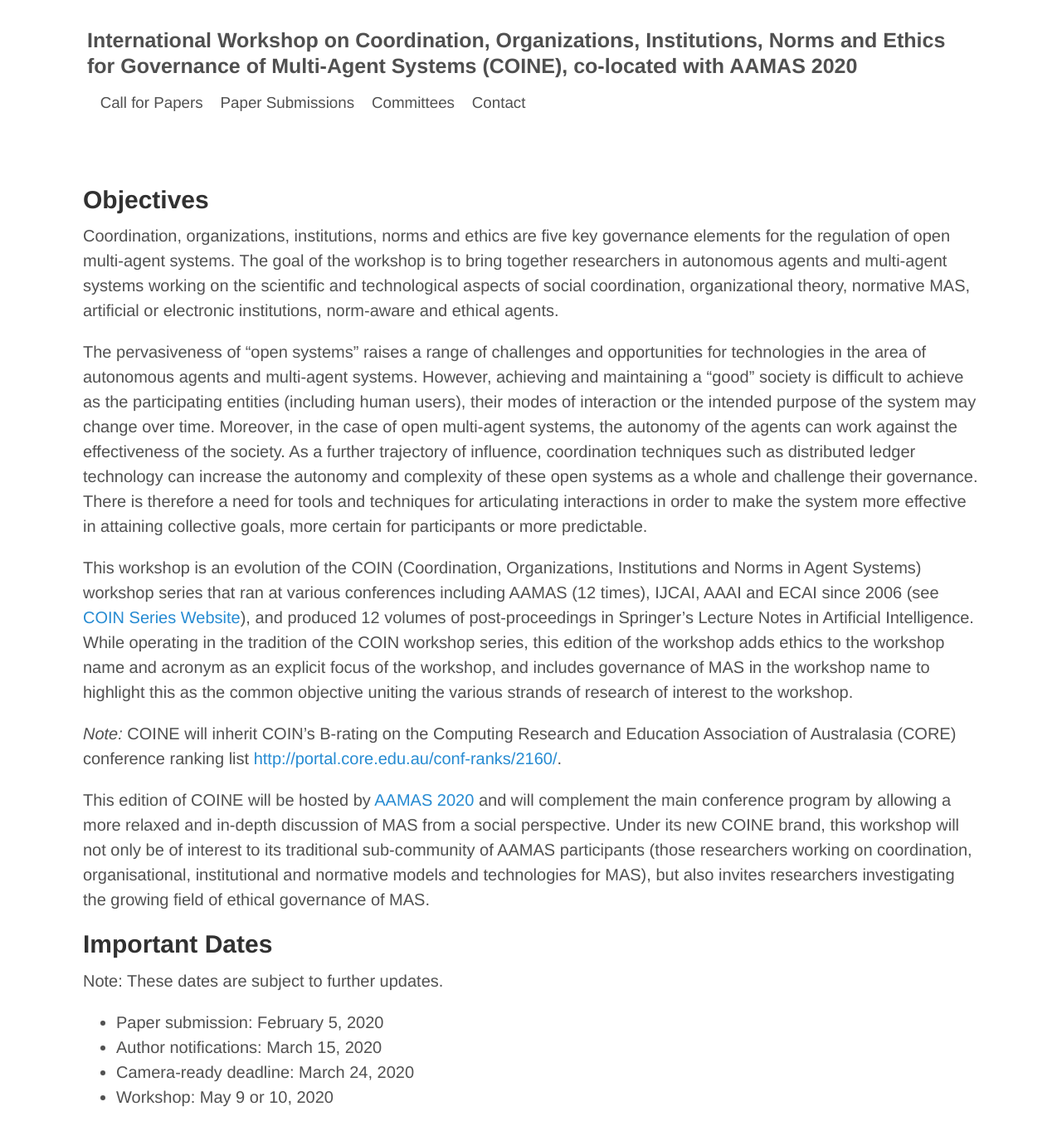
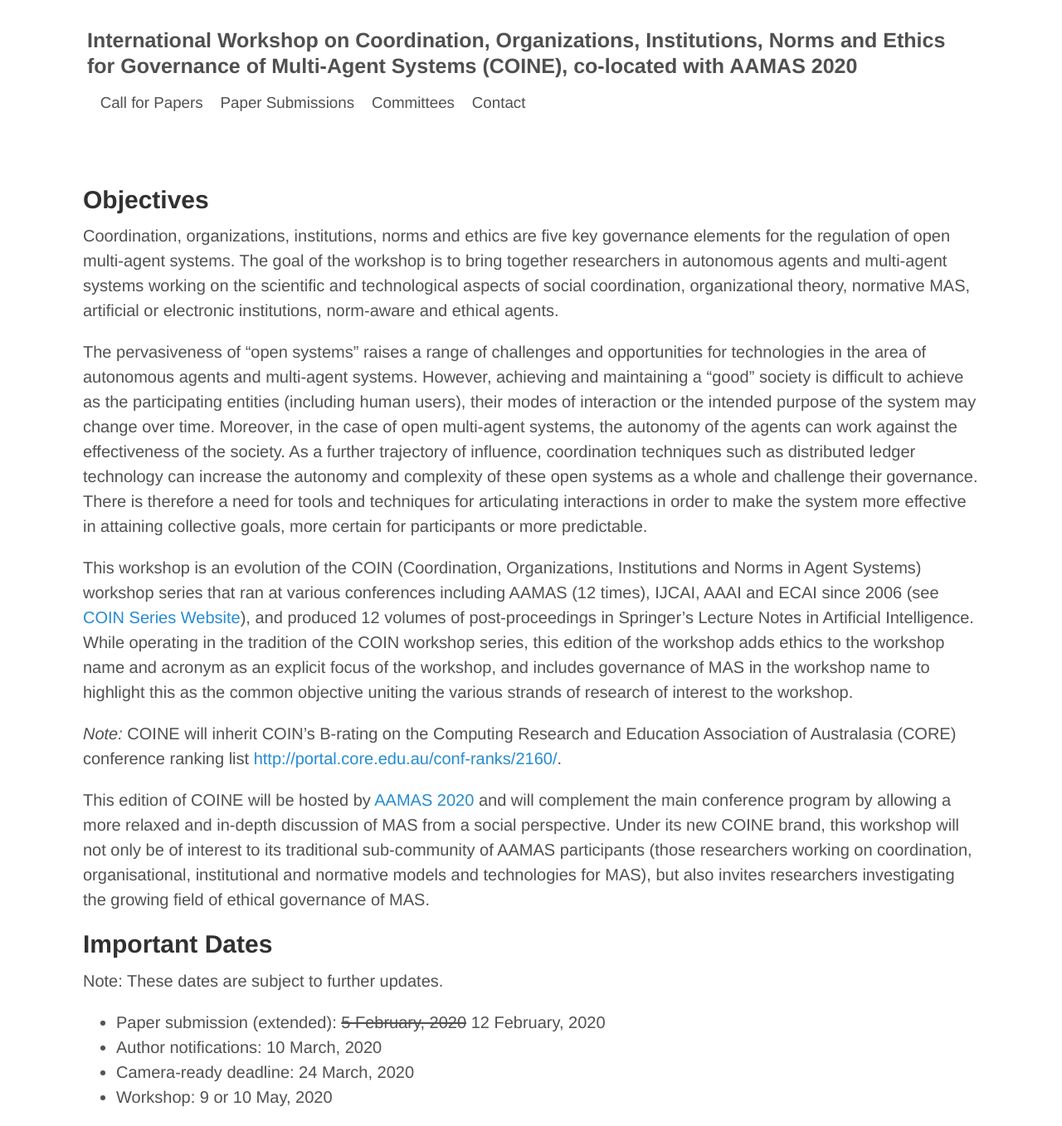
Before and after one commit to coin-workshop/coine-2020-new-zealand, a Jekyll site: the page built from index.md, in a window 1280 px wide. Shown: the whole page at 83% size. Built offline with Jekyll 4.4.1, drawn with Linux system fonts in a browser that asks for light colours.

Commit message:
Extend deadlines.

```diff
--- a/index.md
+++ b/index.md
@@ -25,10 +25,10 @@ This edition of COINE will be hosted by [AAMAS 2020](https://aamas2020.conferenc
 
 Note: These dates are subject to further updates.
 
-- Paper submission: February 5, 2020
-- Author notifications: March 15, 2020
-- Camera-ready deadline: March 24, 2020
-- Workshop: May 9 or 10, 2020
+- Paper submission (extended): ~~5 February, 2020~~ 12 February, 2020
+- Author notifications: 10 March, 2020
+- Camera-ready deadline: 24 March, 2020
+- Workshop: 9 or 10 May, 2020
 
 <!---
 - ~~February 7, 2017~~ February 17, 2017: Deadline for paper submissions
```
